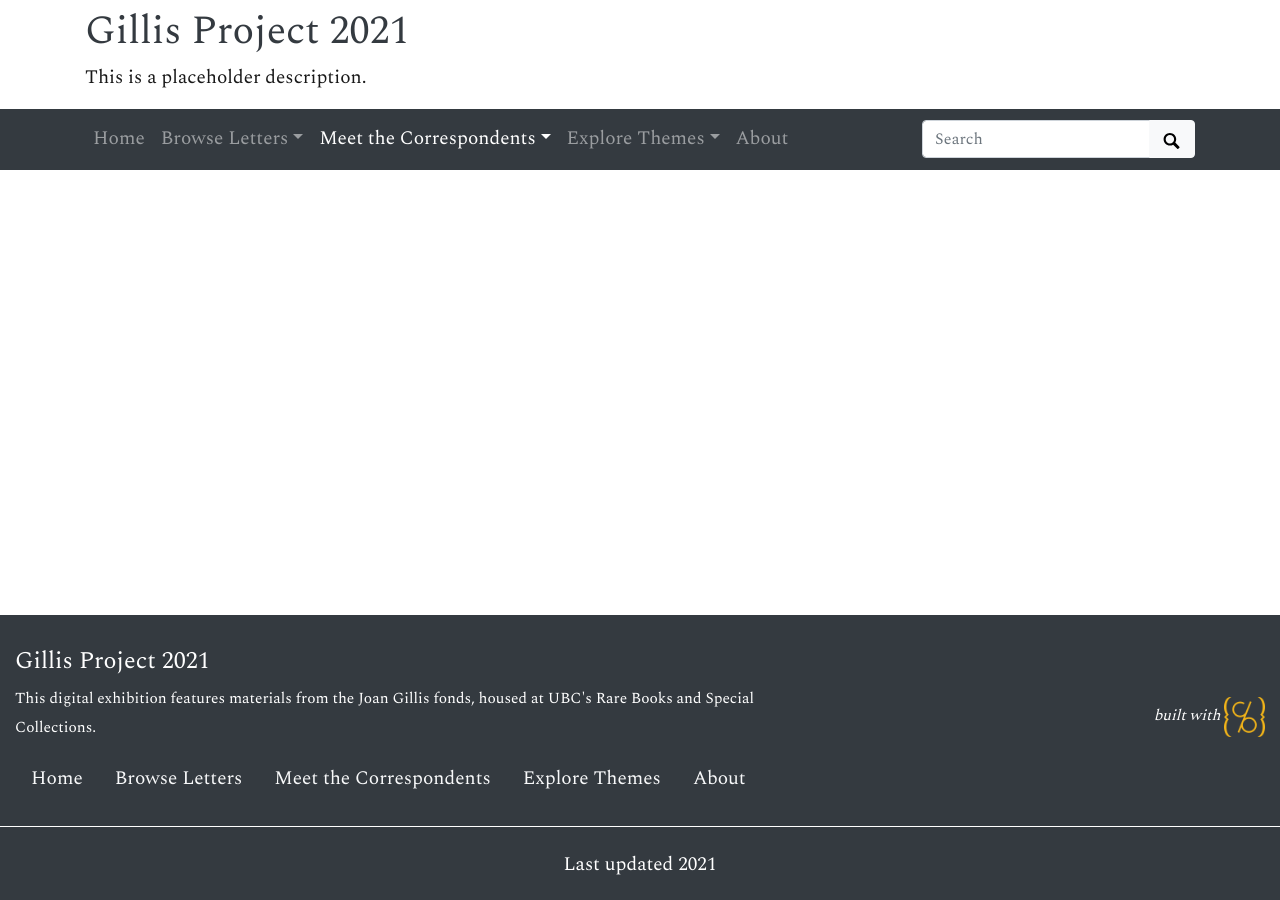
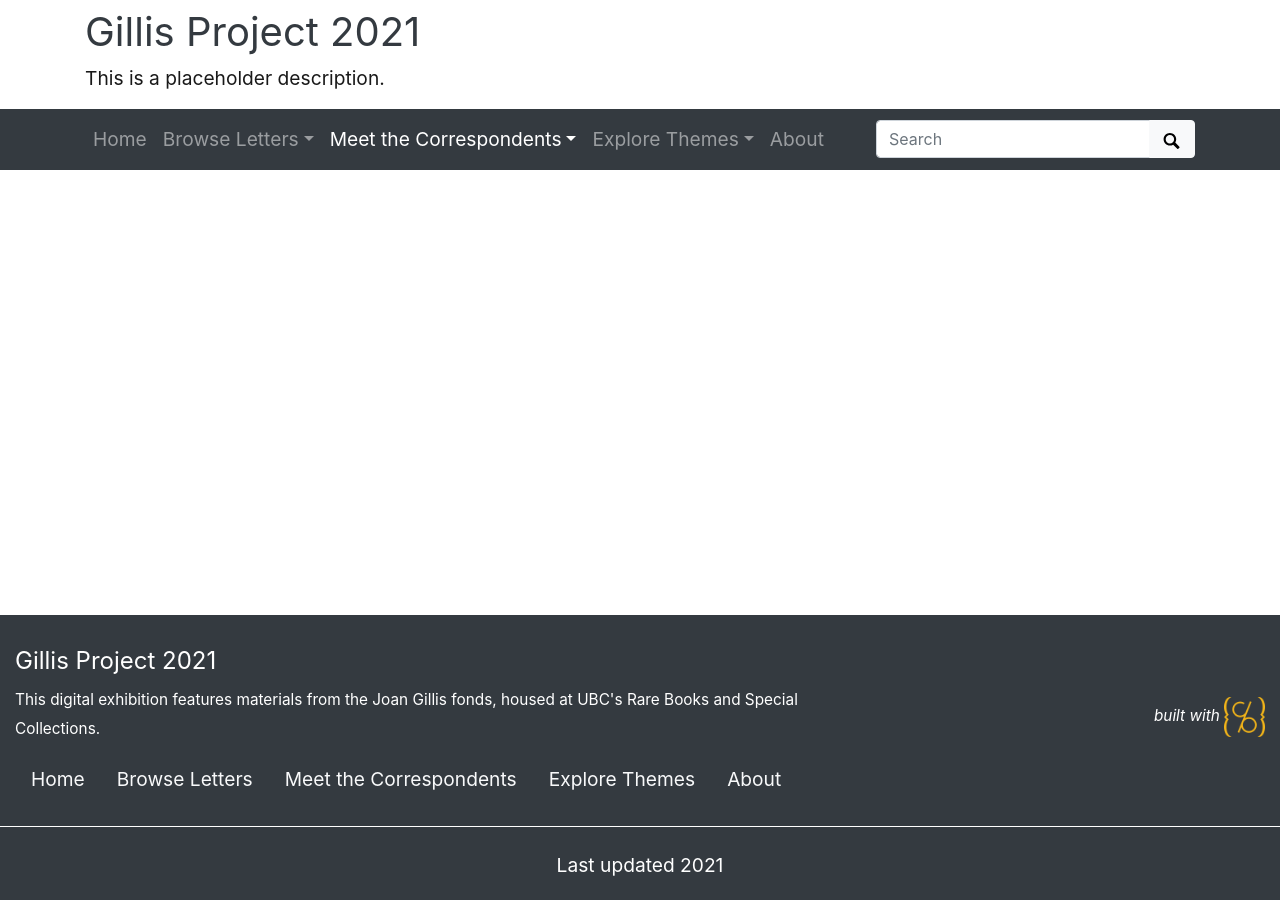
Before and after one commit to ubc-library-rbsc/gillis-2021, a Jekyll site: the page built from pages/tad.md, in a window 1280 px wide. Built offline with Jekyll 4.4.1, drawn with Linux system fonts in a browser that asks for light colours.

Commit message:
Remove Spectral as base font

```diff
--- a/_data/theme.yml
+++ b/_data/theme.yml
@@ -83,5 +83,5 @@
 base-font-size: 1.2em
 text-color: "#191919"
 link-color: "#17a2b8"
-base-font-family: Spectral # comment out for bootstrap defaults. e.g. Roboto
-font-cdn: <link href="https://fonts.googleapis.com/css2?family=Spectral&display=swap" rel="stylesheet"> # add font stylesheet, e.g. <link href="https://fonts.googleapis.com/css?family=Roboto&display=swap" rel="stylesheet">
+base-font-family: # comment out for bootstrap defaults. e.g. Roboto
+font-cdn: # add font stylesheet, e.g. <link href="https://fonts.googleapis.com/css?family=Roboto&display=swap" rel="stylesheet">
```
